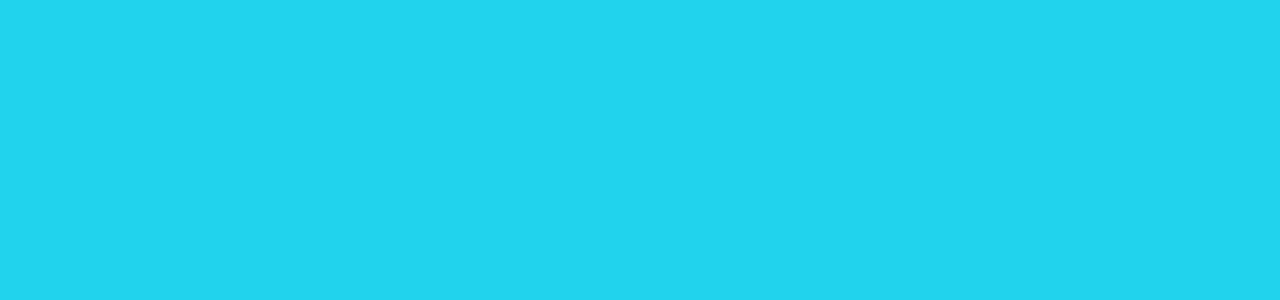
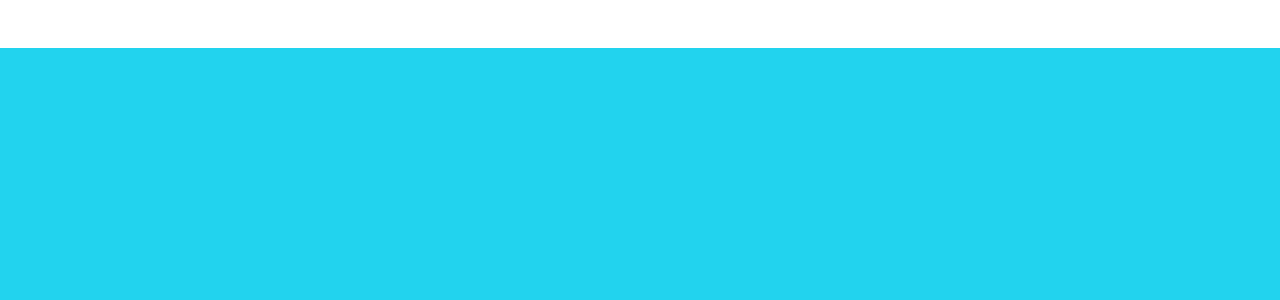
Before and after one commit to reyjean1026/nextjs, a Next.js app: page / in a window 1280 px wide. Shown: the top 300 px of the page. Built offline with nearby package versions, Linux system fonts and the light colour scheme.

Commit message:
navbar added
navbar added

```diff
--- /dev/null
+++ b/components/Navbar.js
@@ -0,0 +1,11 @@
+import React from 'react'
+
+const Navbar = () => {
+  return (
+    <div className='bg-white pl-6 py-6 justify-between relative'>
+
+    </div>
+  )
+}
+
+export default Navbar
--- a/pages/index.js
+++ b/pages/index.js
@@ -1,4 +1,5 @@
 import Head from 'next/head'
+import Navbar from '../components/Navbar'
 
 export default function Home() {
   return (
@@ -8,6 +9,7 @@
         <meta name="description" content="Generated by create next app" />
         <link rel="icon" href="/favicon.ico" />
       </Head>
+      <Navbar/>
     </div>
   )
 }
```
